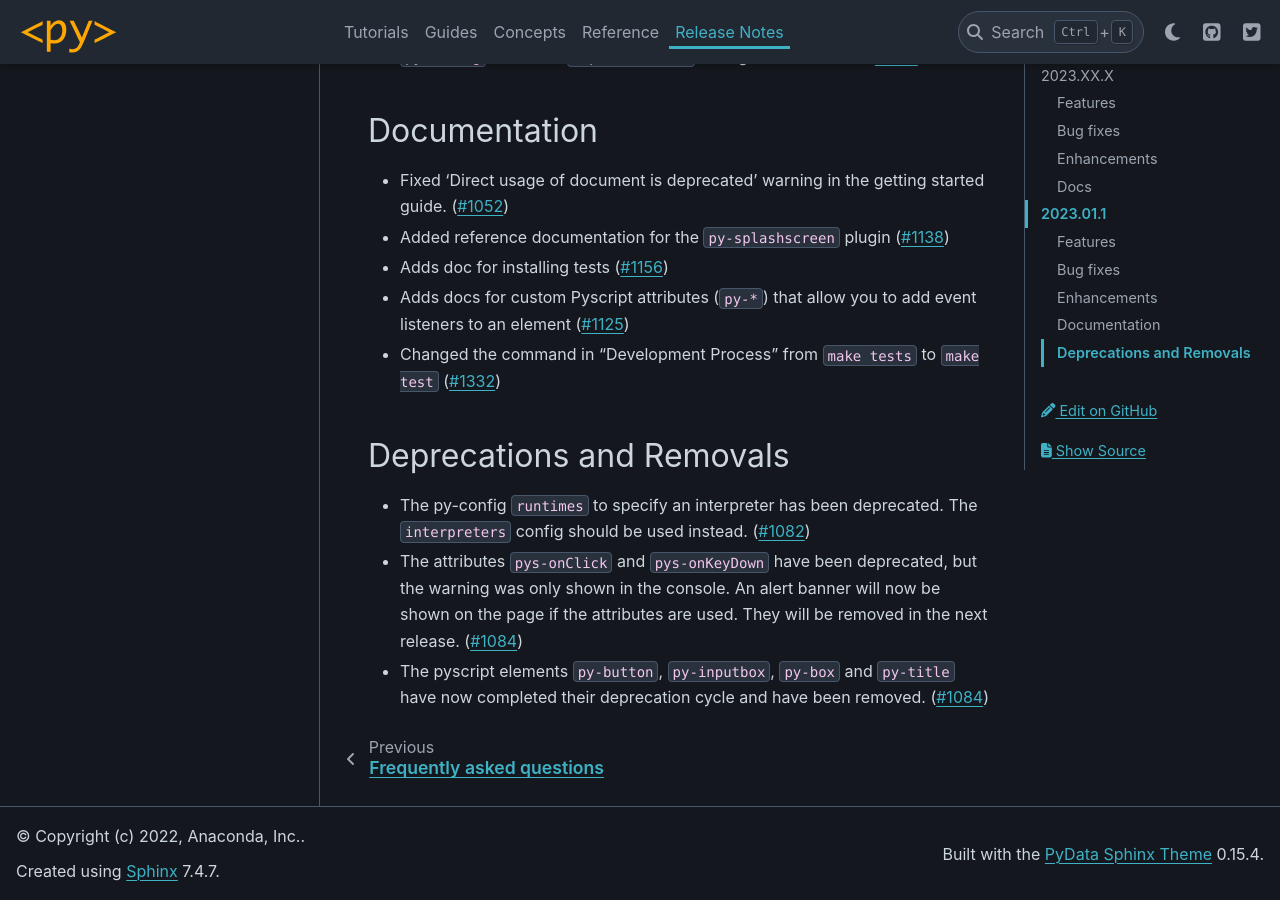
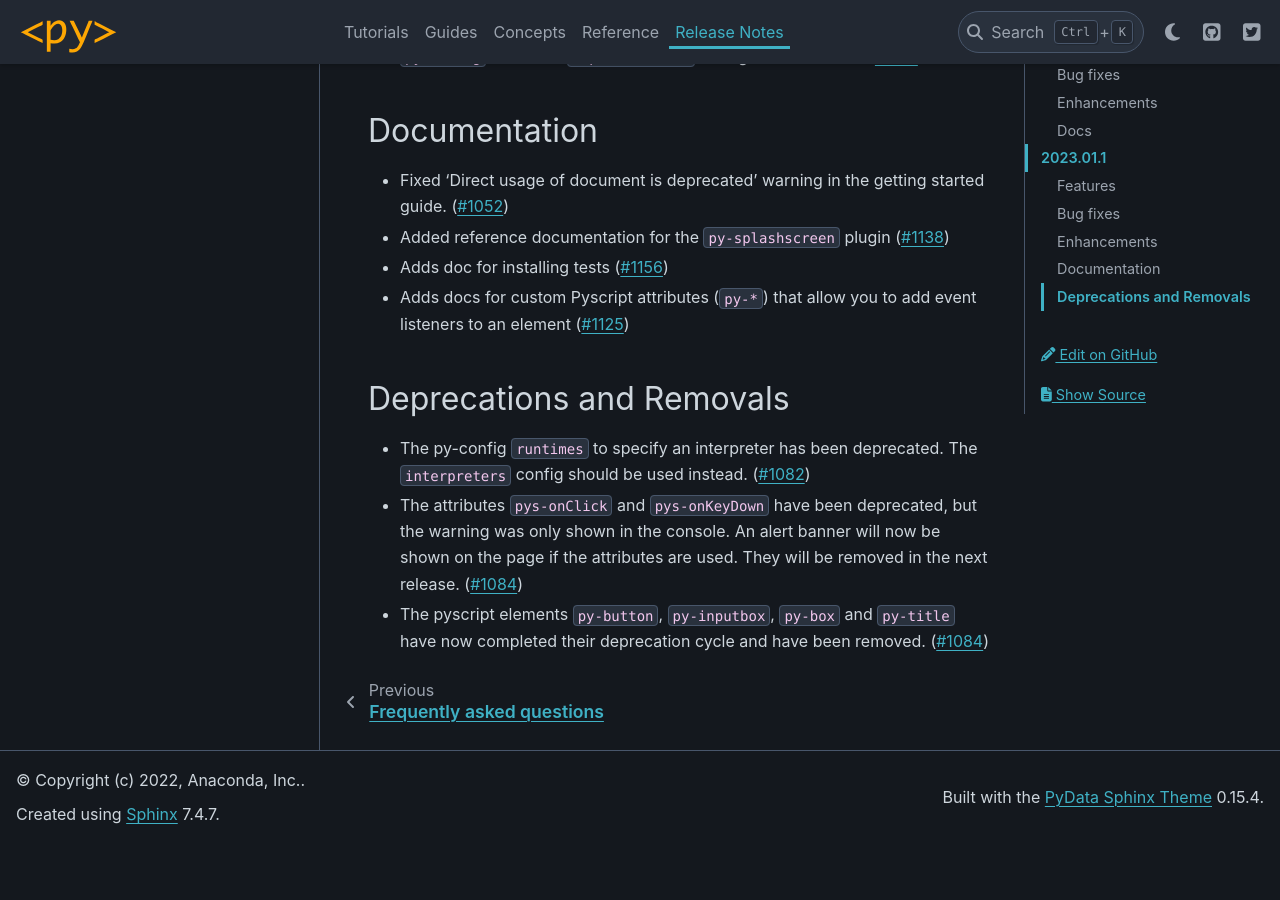
Before and after one commit to pyscript/pyscript, a Sphinx documentation site: the page built from docs/changelog.md, in a window 1280 px wide and 900 px high, scrolled down 2199 px. Built offline with Sphinx 7.4.7 and the PyData theme 0.15.4, drawn with Linux system fonts in a browser that asks for light colours; after the commit the page ends 3042 px from its top, so only the background shows below that.

Commit message:
removed changelogs

```diff
--- a/docs/changelog.md
+++ b/docs/changelog.md
@@ -67,7 +67,6 @@ Documentation
 - Added reference documentation for the `py-splashscreen` plugin ([#1138](https://github.com/pyscript/pyscript/pull/1138))
 - Adds doc for installing tests ([#1156](https://github.com/pyscript/pyscript/pull/1156))
 - Adds docs for custom Pyscript attributes (`py-*`) that allow you to add event listeners to an element ([#1125](https://github.com/pyscript/pyscript/pull/1125))
-- Changed the command in "Development Process" from `make tests` to `make test` ([#1332](https://github.com/pyscript/pyscript/pull/1332))
 
 Deprecations and Removals
 -------------------------
```
